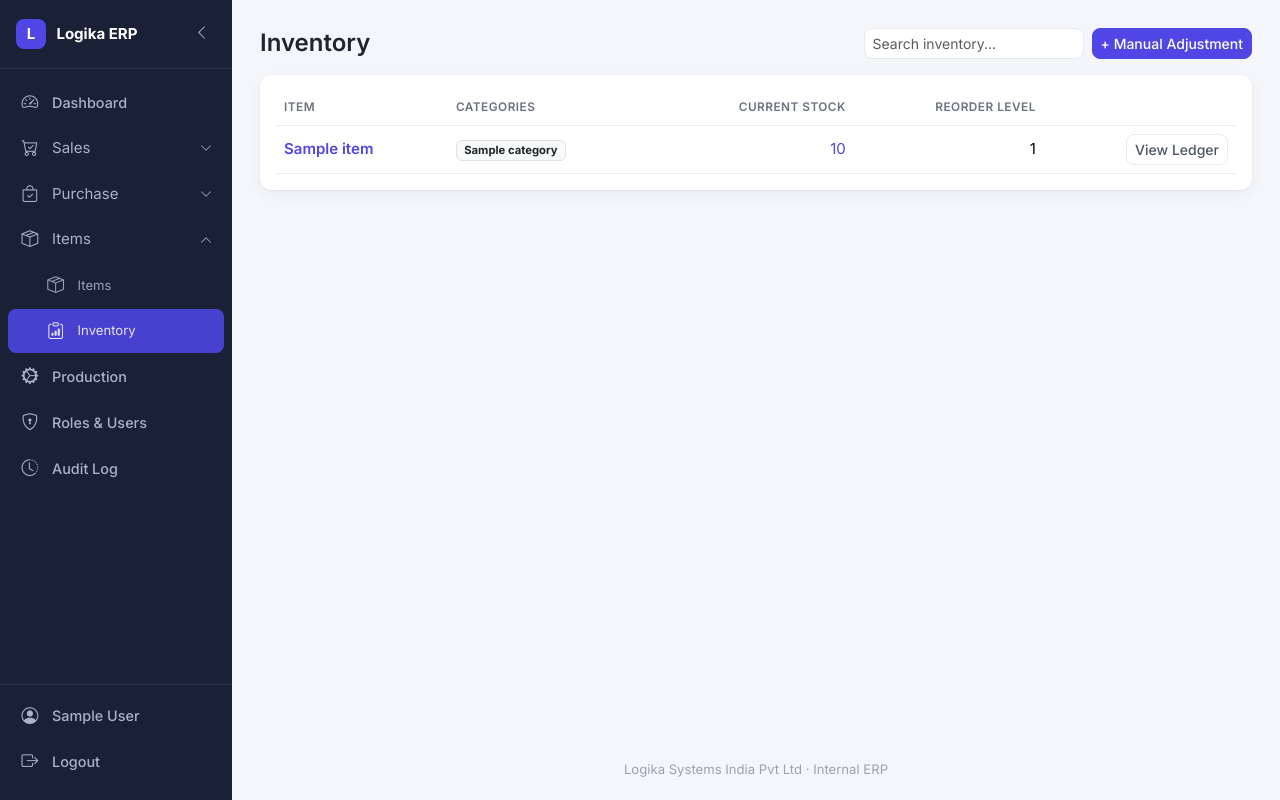
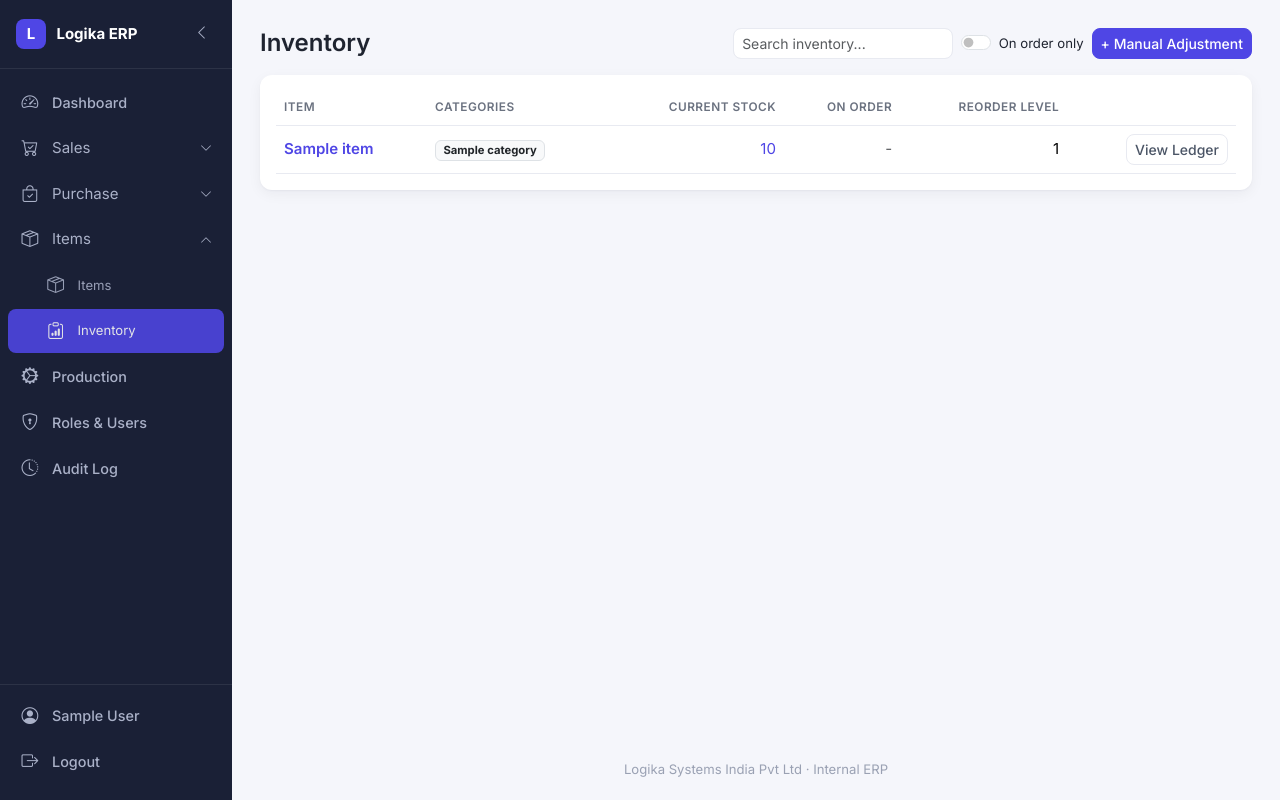
Before and after one commit to ravisabhlok/logika-erp, a FastAPI app: page /inventory in a window 1280 px wide. Run offline with FastAPI, Linux system fonts and the light colour scheme; the visitor is signed in with stand-in values (Sample User, id 1); tables that the repository leaves empty hold one stand-in row (values such as "Sample post"); some libraries are stand-ins or nearby versions.

Commit message:
Inventory: add On Order column

```diff
--- a/app/templates/inventory/list.html
+++ b/app/templates/inventory/list.html
@@ -6,6 +6,10 @@
   <div class="d-flex align-items-center gap-2">
     <input type="text" id="searchBox" class="form-control form-control-sm" style="width:220px;"
            placeholder="Search inventory..." oninput="filterRows()">
+    <div class="form-check form-switch mb-0 text-nowrap">
+      <input class="form-check-input" type="checkbox" id="onOrderOnly" onchange="filterRows()">
+      <label class="form-check-label small" for="onOrderOnly">On order only</label>
+    </div>
     {% if perms.add %}
     <a href="/inventory/adjust" class="btn btn-dark btn-sm text-nowrap">+ Manual Adjustment</a>
     {% endif %}
@@ -13,10 +17,11 @@
 </div>
 <div class="card p-3">
   <table class="table table-hover align-middle mb-0" id="inventoryTable">
-    <thead><tr><th>Item</th><th>Categories</th><th class="text-end">Current Stock</th><th class="text-end">Reorder Level</th><th></th></tr></thead>
+    <thead><tr><th>Item</th><th>Categories</th><th class="text-end">Current Stock</th><th class="text-end">On Order</th><th class="text-end">Reorder Level</th><th></th></tr></thead>
     <tbody>
     {% for i in items %}
       <tr class="{{ 'table-warning' if i.current_stock <= i.reorder_level else '' }}"
+          data-on-order="{{ 1 if on_order.get(i.id, 0) else 0 }}"
           data-search="{{ (i.name ~ ' ' ~ (i.categories|map(attribute='name')|join(' ')))|lower }}">
         <td><a href="/items/{{ i.id }}" class="text-decoration-none fw-semibold">{{ i.name }}</a></td>
         <td>
@@ -29,11 +34,12 @@
           {{ i.current_stock|qty }}
           {% endif %}
         </td>
+        <td class="text-end">{% set oo = on_order.get(i.id, 0) %}{% if oo %}{{ oo|qty }}{% else %}<span class="text-muted">-</span>{% endif %}</td>
         <td class="text-end">{{ i.reorder_level|qty }}</td>
         <td class="text-end"><a href="/inventory/{{ i.id }}/ledger" class="btn btn-outline-secondary btn-sm">View Ledger</a></td>
       </tr>
     {% else %}
-      <tr><td colspan="5" class="text-muted text-center">No items yet.</td></tr>
+      <tr><td colspan="6" class="text-muted text-center">No items yet.</td></tr>
     {% endfor %}
     </tbody>
   </table>
@@ -45,14 +51,16 @@
 <script>
   function filterRows() {
     const q = document.getElementById('searchBox').value.trim().toLowerCase();
+    const onOrderOnly = document.getElementById('onOrderOnly').checked;
     const rows = document.querySelectorAll('#inventoryTable tbody tr[data-search]');
     let visibleCount = 0;
     rows.forEach(row => {
-      const match = !q || row.dataset.search.includes(q);
+      const match = (!q || row.dataset.search.includes(q))
+        && (!onOrderOnly || row.dataset.onOrder === '1');
       row.style.display = match ? '' : 'none';
       if (match) visibleCount++;
     });
-    document.getElementById('noSearchResults').style.display = (q && visibleCount === 0) ? 'block' : 'none';
+    document.getElementById('noSearchResults').style.display = ((q || onOrderOnly) && visibleCount === 0) ? 'block' : 'none';
   }
 </script>
 {% endblock %}
```
Also changed, not shown: app/requirements.py (+15 -0 lines), app/routers/inventory.py (+7 -1 lines).
